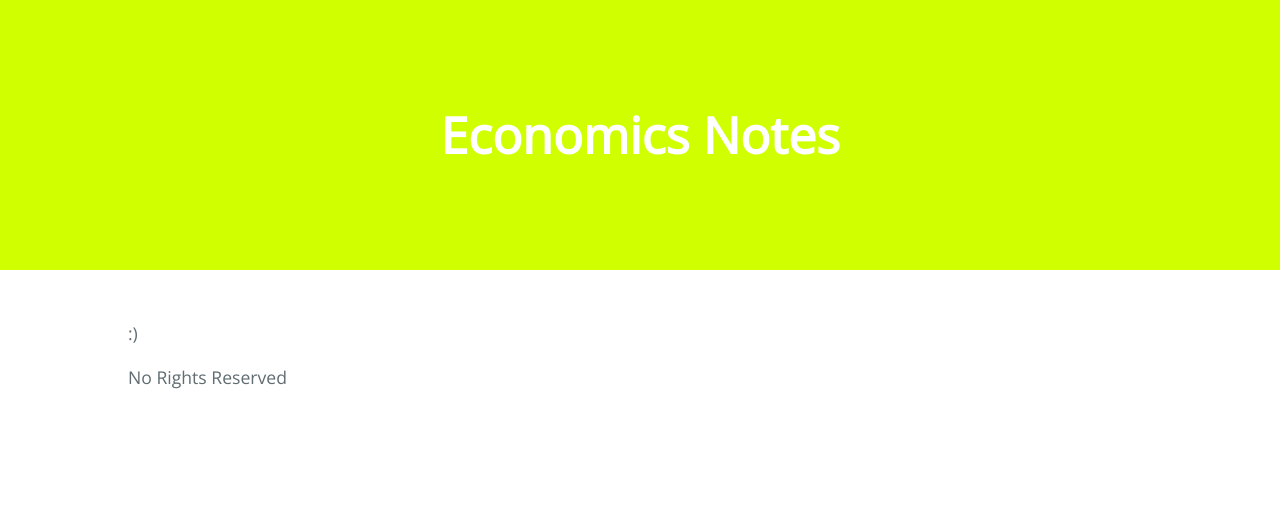
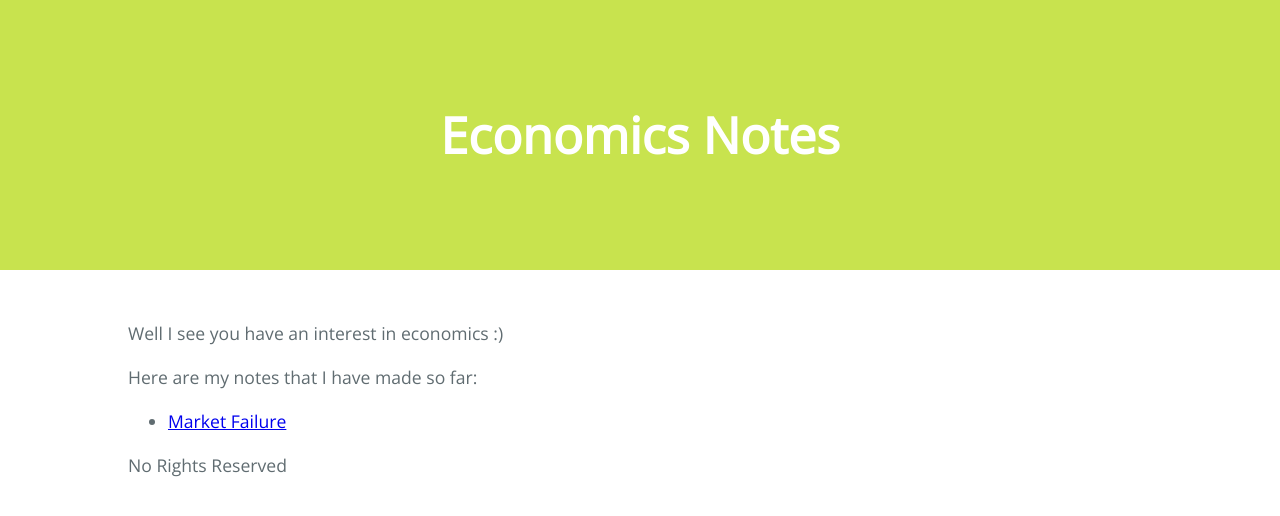
Before and after one commit to Pi-thagoras/the-chicken-pen, a Jekyll site: the page built from EconomicsNotes.md, in a window 1280 px wide. Shown: the top 516 px of the page. Built offline with Jekyll 4.4.1, drawn with Linux system fonts in a browser that asks for light colours.

Commit message:
vault backup: 2023-04-05 16:52:50

```diff
--- a/EconomicsNotes.md
+++ b/EconomicsNotes.md
@@ -1,4 +1,8 @@
 ---
 title: "Economics Notes"
 ---
-:)
+
+Well I see you have an interest in economics :)
+
+Here are my notes that I have made so far:
+- [Market Failure](MarketFailure.md)
--- a/assets/css/styles.css
+++ b/assets/css/styles.css
@@ -10,7 +10,7 @@ body {
 .page-header {
   text-align: center;
   padding: 4em 2em;
-  background-color: rgb(208, 255, 0);
+  background-color: rgb(200, 227, 78);
   color: white;
 }
 
@@ -64,3 +64,8 @@ table {
   width: 100%;
   overflow: auto;
 }
+
+img {
+  max-width: 100px;
+  height: auto;
+}
```
Also changed, not shown: MarketFailure.md (added, +55 -0 lines), index.md (+1 -1 lines), .obsidian/workspace.json.
